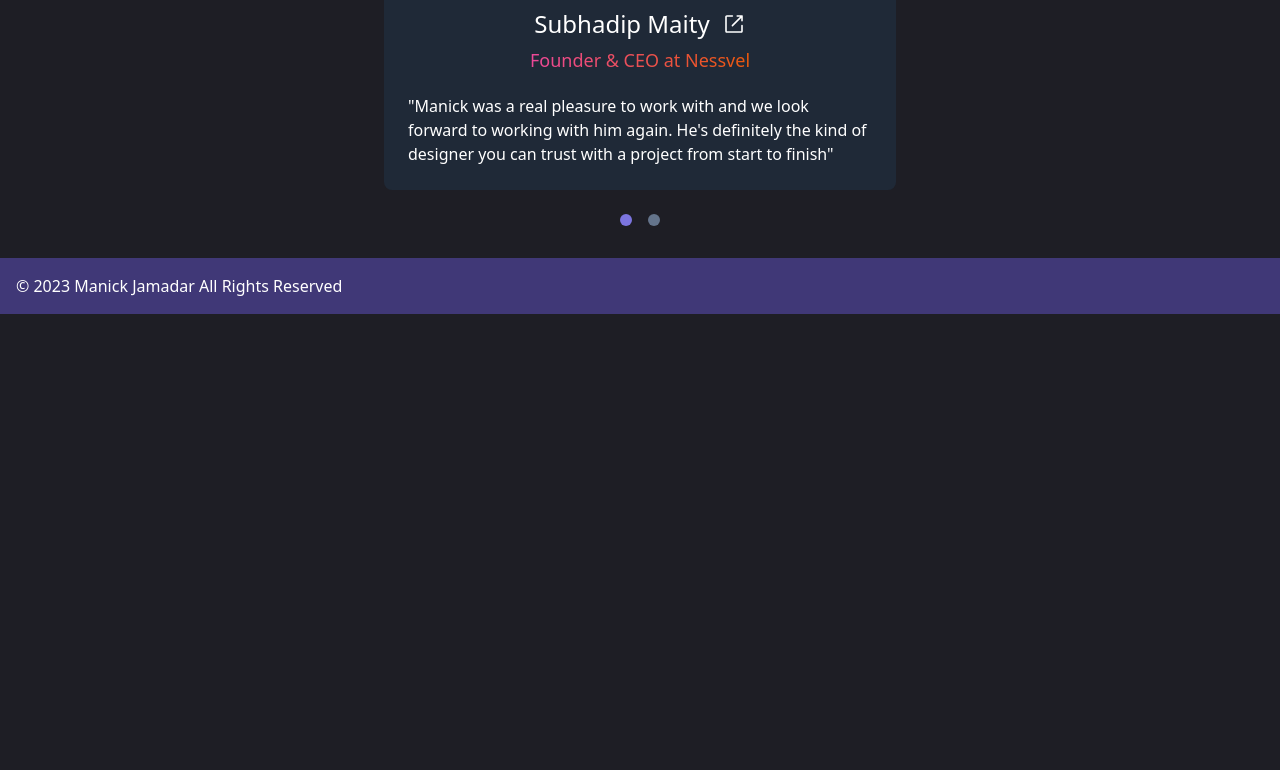
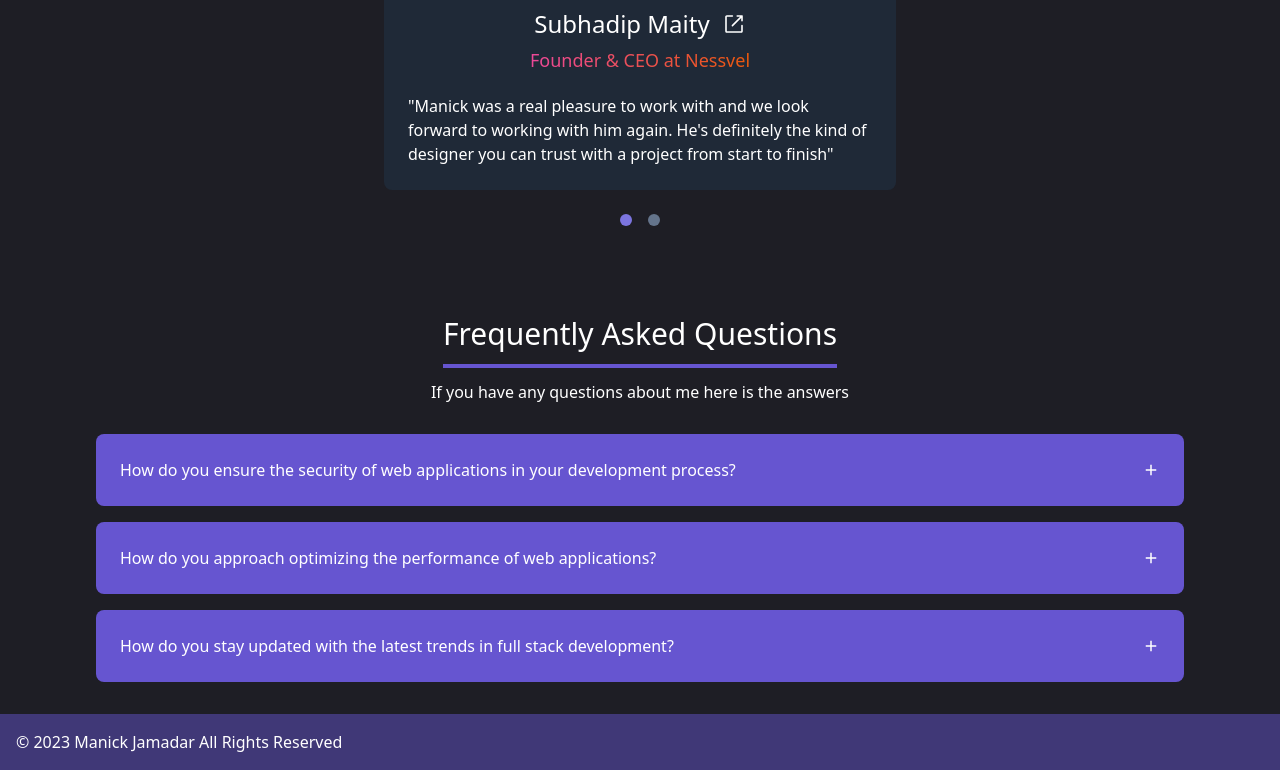
Before and after one commit to manickjamadar/personal-website, a Next.js app: page / in a window 1280 px wide. Shown: the part 2246-3016 px from the top of the page. Before the commit the page ends 2560 px from the top, so only its background shows below. Built offline with nearby package versions, Linux system fonts and the light colour scheme.

Commit message:
faq section added in home page

```diff
--- a/app/page.tsx
+++ b/app/page.tsx
@@ -7,6 +7,7 @@ import SpecilizationSection from "./components/sections/specilizationSection";
 import SkillSection from "./components/sections/skillSection";
 import ProjectSection from "./components/sections/projectSection";
 import TestimonialSection from "./components/sections/testimonialSection";
+import FAQSection from "./components/sections/faqSection";
 
 const HomePage = () => {
   return (
@@ -22,6 +23,8 @@ const HomePage = () => {
       <ProjectSection />
       <Spacer vertical={90} />
       <TestimonialSection />
+      <Spacer vertical={90} />
+      <FAQSection />
     </Container>
   );
 };
```
